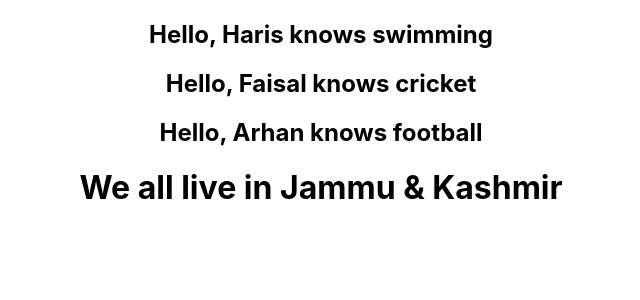
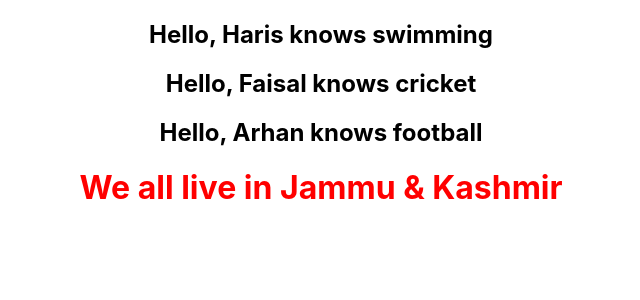
Before and after one commit to MohammedHaris96/React-Practice, a React (Create React App) app: page / in a window 1280 px wide. Shown: the top 300 px of the page, without its empty margins (319-959 px from the left). Built offline with nearby package versions, Linux system fonts and the light colour scheme.

Commit message:
added styling in components

```diff
--- a/src/components/Place.js
+++ b/src/components/Place.js
@@ -3,7 +3,7 @@ import React from "react";
 const Place = ({ city }) => {
   return (
     <div>
-      <h1>We all live in {city}</h1>
+      <h1 style={{ color: "red" }}>We all live in {city}</h1>
     </div>
   );
 };
```
